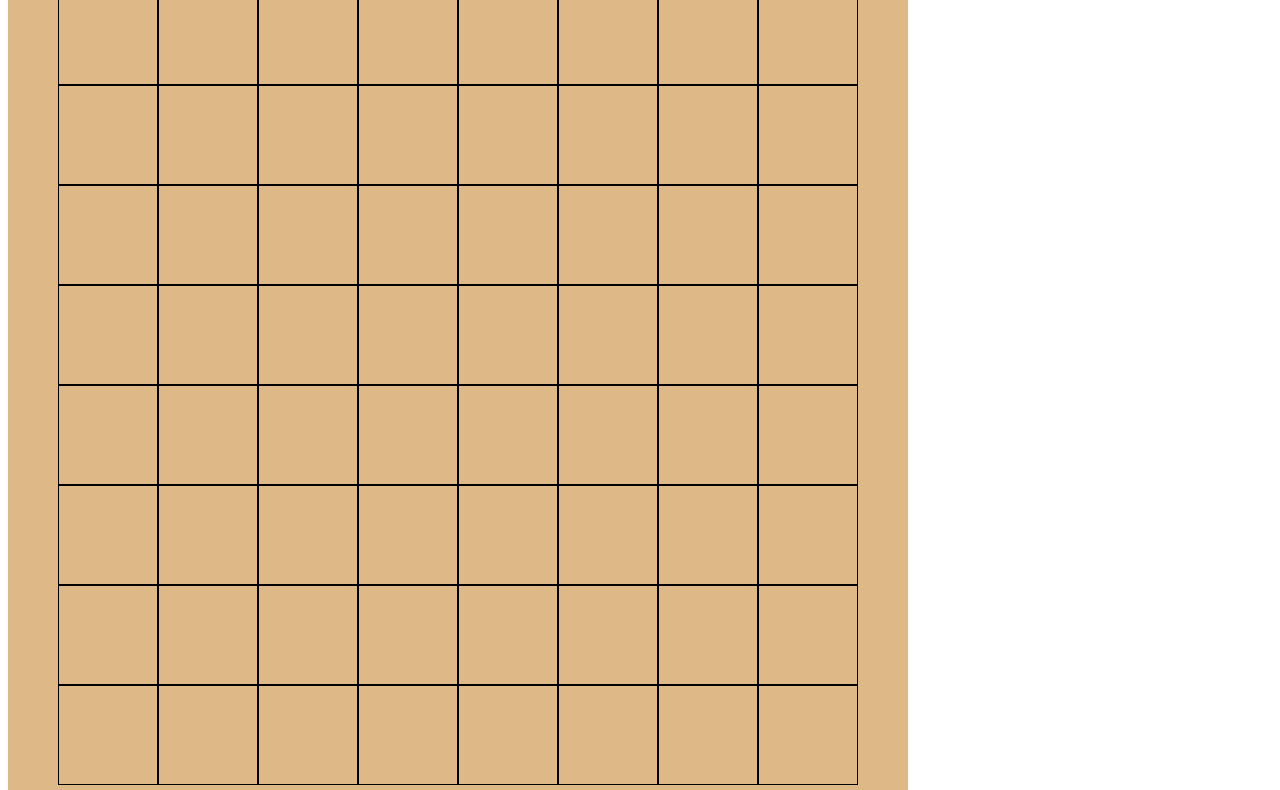
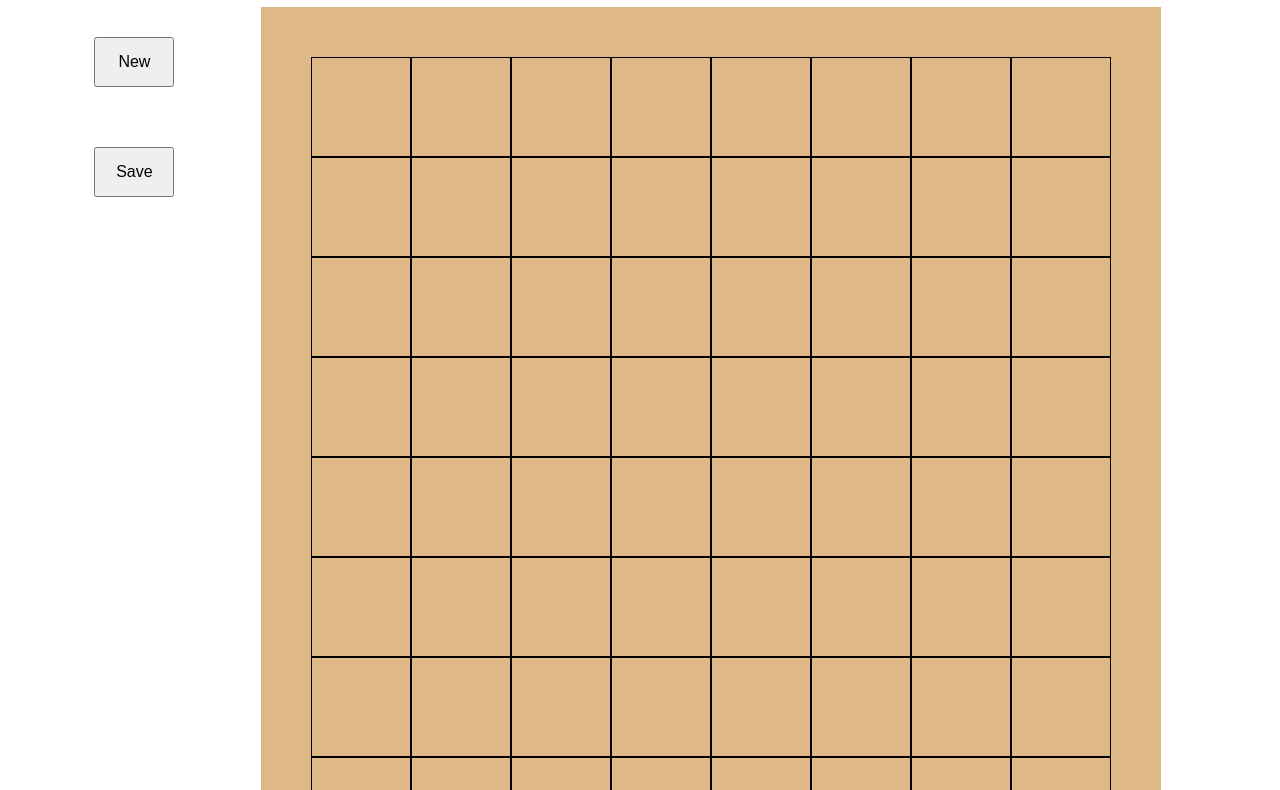
Before and after one commit to hangyin2017/gomoku, a plain HTML site: page index.html in a window 1280 px wide. Shown: the part 73-863 px from the top of the page. Drawn offline with Linux system fonts and the light colour scheme.

Commit message:
Add and implement new-button.

```diff
--- a/index.css
+++ b/index.css
@@ -2,8 +2,38 @@
   box-sizing: border-box;
 }
 
+body {
+  text-align: center;
+}
+
 .container {
-  /* padding */
+  display: flex;
+  justify-content: center;
+}
+
+.container::after {
+  content: '';
+  width: 20%;
+}
+
+.control {
+  display: flex;
+  flex-direction: column;
+  align-items: center;
+  flex: 0 0 20%;
+  text-transform: capitalize;
+}
+
+.btn {
+  display: block;
+  width: 80px;
+  height: 50px;
+  margin: 30px;
+  font-size: 16px;
+}
+
+.board-container {
+  position: relative;
 }
 
 .board {
@@ -15,11 +45,10 @@
   cursor: pointer;
 }
 
-.virtualBoard {
+.chessBoard {
   display: flex;
   flex-wrap: wrap;
   position: absolute;
-  /* z-index: 1; */
   width: 900px;
   cursor: pointer;
 }
@@ -33,7 +62,7 @@
   border: 1px solid #000;
 }
 
-.virtualGrid {
+.chessGrid {
   display: flex;
   justify-content: center;
   align-items: center;
--- a/index.html
+++ b/index.html
@@ -8,9 +8,16 @@
     <script defer type="text/javascript" src="script.js"></script>
   </head>
   <body>
+    <h1>GOMOKU</h1>
     <div class="container">
-      <div class="virtualBoard"></div>
-      <div class="board"></div>
+      <div class="control">
+        <input type="button" class="btn btn-new" value="New" />
+        <input type="button" class="btn btn-save" value="Save" />
+      </div>
+      <div class="board-container">
+        <div class="chessBoard"></div>
+        <div class="board"></div>
+      </div>
     </div>
   </body>
 </html>
--- a/script.js
+++ b/script.js
@@ -1,11 +1,13 @@
 'use strict';
 
 let board = document.querySelector('.board');
-let virtualBoard = document.querySelector('.virtualBoard');
+let chessBoard = document.querySelector('.chessBoard');
+let btnNew = document.querySelector('.btn-new');
 let clickCount = 0;
+let chessArray = [];
 
-const handleClick = (e) => {
-  if (!e.target.innerHTML && e.target.className === 'virtualGrid') {
+const step = (e) => {
+  if (!e.target.innerHTML && e.target.className === 'chessGrid') {
     clickCount++;
     let chess = document.createElement('div');
     chess.classList.add('chess');
@@ -28,14 +30,37 @@ const createBoard = () => {
 };
 
 const initialChess = () => {
-  let chessArray = new Array(8).fill(new Array(8).fill(0));
-  let virtualBoardHTML = chessArray
+  const savedArray = localStorage.getItem('chessArray');
+  if (savedArray) {
+    chessArray = savedArray;
+    console.log(savedArray);
+
+    renderChessBoard();
+  } else newGame();
+};
+
+const newGame = () => {
+  // Generate an 9 * 9 array of all zero.
+  chessArray = new Array(9).fill(new Array(9).fill(0));
+  renderChessBoard();
+};
+
+const renderChessBoard = () => {
+  let chessBoardHTML = chessArray
     .flat()
-    .map((grid) => `<div class="virtualGrid"></div>`)
+    .map((grid) => {
+      let chessClass = 'chess';
+      if (grid === 0) return `<div class="chessGrid"></div>`;
+      else if (grid === 1) chessClass += ' chess-black';
+      else if (grid === 2) chessClass += ' chess-white';
+      const chessHTML = `<div class='${chessClass}'></div>`;
+      return `<div class="chessGrid">${chessHTML}</div>`;
+    })
     .join('');
-  virtualBoard.innerHTML = virtualBoardHTML;
+  chessBoard.innerHTML = chessBoardHTML;
 };
 
 createBoard();
 initialChess();
-virtualBoard.addEventListener('click', handleClick);
+chessBoard.addEventListener('click', step);
+btnNew.addEventListener('click', newGame);
```
Also changed, not shown: 1 other file.
